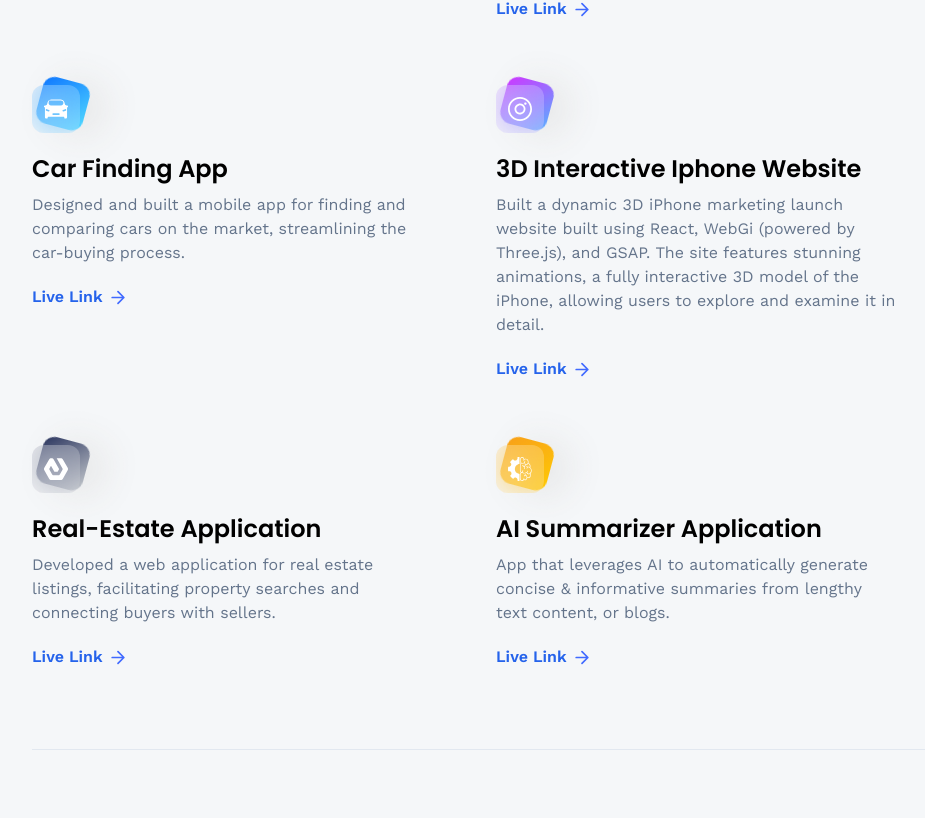
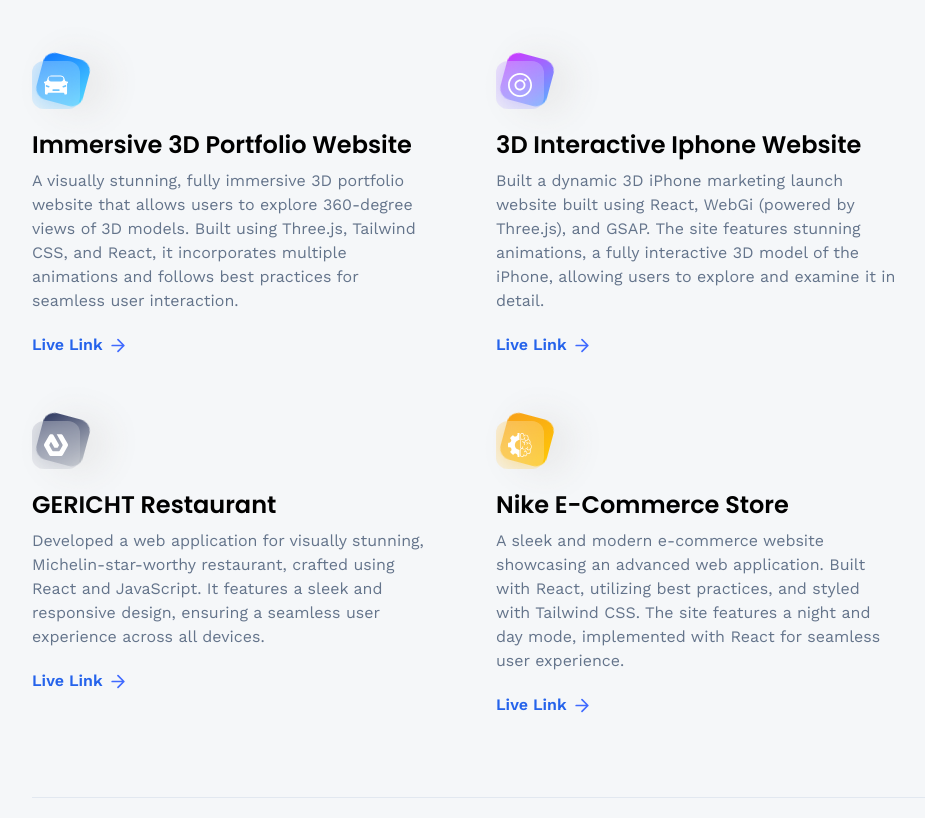
Before and after one commit to DRealCharlesXavier/JS-Mastery-3D_portfolio, a React (Vite) app: page /projects in a window 1280 px wide. Shown: the part 639-1457 px from the top of the page, without its empty margins (160-1085 px from the left). Built offline with nearby package versions, Linux system fonts and the light colour scheme.

Commit message:
Finished projects section

```diff
--- a/src/constants/index.js
+++ b/src/constants/index.js
@@ -197,16 +197,16 @@
     theme: "btn-back-green",
     name: "A Travel guide App",
     description:
-      "Created a beautifully designed and fully responsive travel guide web app that delivers an exceptional user experience across all devices. Featuring stunning UI/UX, offering expert tips, and detailed insights to help you plan and enhance your travel adventures.",
+      "Created a beautifully designed and fully responsive travel guide web app that delivers an exceptional user experience across all devices. Featuring stunning UI/UX, and detailed insights to help you plan and enhance your travel adventures.",
     link: "https://camp-guide-hilink.netlify.app",
   },
   {
     iconUrl: car,
     theme: "btn-back-blue",
-    name: "Car Finding App",
+    name: "Immersive 3D Portfolio Website",
     description:
-      "Designed and built a mobile app for finding and comparing cars on the market, streamlining the car-buying process.",
-    link: "https://github.com/adrianhajdin/project_next13_car_showcase",
+      "A visually stunning, fully immersive 3D portfolio website that allows users to explore 360-degree views of 3D models. Built using Three.js, Tailwind CSS, and React, it incorporates multiple animations and follows best practices for seamless user interaction. ",
+    link: "https://newmartinsportfolio.netlify.app",
   },
   {
     iconUrl: snapgram,
@@ -219,17 +219,17 @@
   {
     iconUrl: estate,
     theme: "btn-back-black",
-    name: "Real-Estate Application",
+    name: "GERICHT Restaurant",
     description:
-      "Developed a web application for real estate listings, facilitating property searches and connecting buyers with sellers.",
-    link: "https://github.com/adrianhajdin/projects_realestate",
+      "Developed a web application for visually stunning, Michelin-star-worthy restaurant, crafted using React and JavaScript. It features a sleek and responsive design, ensuring a seamless user experience across all devices.",
+    link: "https://simple-restaurant-site.netlify.app",
   },
   {
     iconUrl: summiz,
     theme: "btn-back-yellow",
-    name: "AI Summarizer Application",
+    name: "Nike E-Commerce Store",
     description:
-      "App that leverages AI to automatically generate concise & informative summaries from lengthy text content, or blogs.",
-    link: "https://github.com/adrianhajdin/project_ai_summarizer",
+      "A sleek and modern e-commerce website showcasing an advanced web application. Built with React, utilizing best practices, and styled with Tailwind CSS. The site features a night and day mode, implemented with React for seamless user experience. ",
+    link: "https://nikepg.netlify.app",
   },
 ];
```
